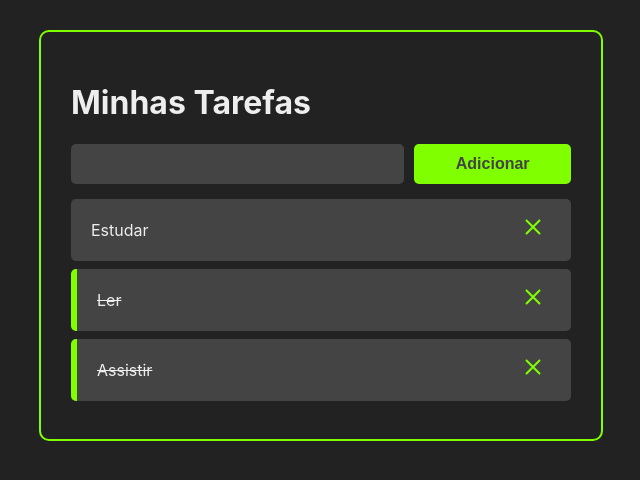
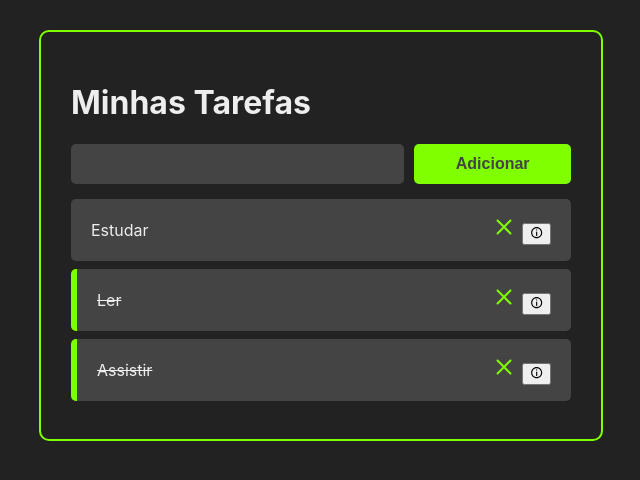
Before and after one commit to VictoriaCardos/LearningReact, a React (Create React App) app: page / in a window 1280 px wide. Shown: the top 480 px of the page, without its empty margins (319-959 px from the left). Built offline with nearby package versions, Linux system fonts and the light colour scheme.

Commit message:
feat: add rout for go back to home

```diff
--- a/src/components/Task.js
+++ b/src/components/Task.js
@@ -1,9 +1,16 @@
 import React from 'react'
-import { CgClose } from 'react-icons/cg'
+import { CgClose, CgInfo } from 'react-icons/cg'
+import { useHistory } from 'react-router-dom'
 
 import './Task.css'
 
 const Task = ({ task, handleTaskClick, handleTaskDelete }) => {
+  const history = useHistory()
+
+  const handleTaskDetailsClick = () => {
+    history.push(`/${task.title}`)
+  }
+
   return (
     <div
       className="task-container"
@@ -27,6 +34,13 @@ const Task = ({ task, handleTaskClick, handleTaskDelete }) => {
         >
           <CgClose />
         </button>
+
+        <button
+          className="see-task-details-button"
+          onClick={handleTaskDetailsClick}
+        >
+          <CgInfo />
+        </button>
       </div>
     </div>
   )
```
